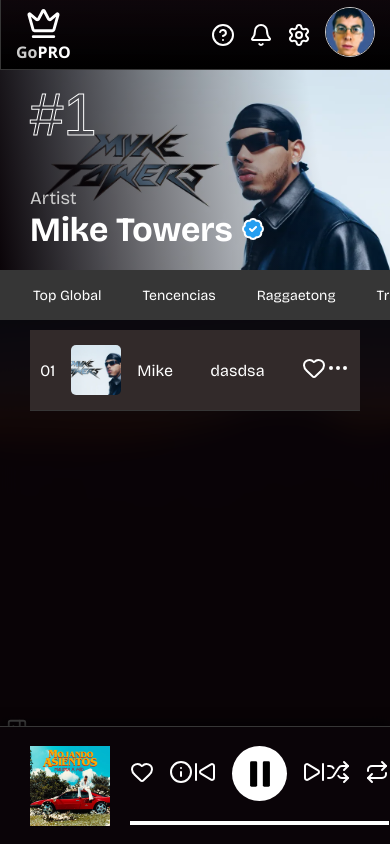
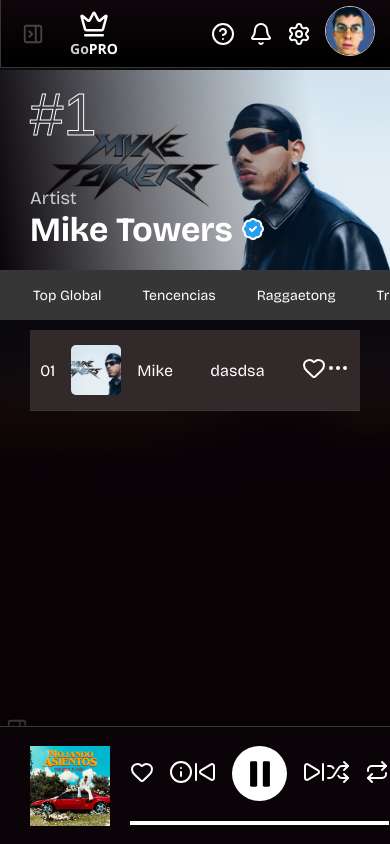
Before and after one commit to stivcode21/Rivox, a React (Vite) app: page / in a window 390 px wide. Built offline with nearby package versions, Linux system fonts and the light colour scheme; a web font is replaced by a local one.

Commit message:
feat: added button for collapse sidebar in mobiles

```diff
--- a/src/components/organisms/utilityBar/UtilityBar.jsx
+++ b/src/components/organisms/utilityBar/UtilityBar.jsx
@@ -1,17 +1,28 @@
 import { Bell, CircleQuestionMark, Crown, Settings } from "lucide-react";
 import styles from "./UtilityBar.module.css";
 import logo from "../../../assets/mclovin.jpg";
+import { useCollapseSidebar } from "../../../store/collapseSidebar";
+import CollapseButton from "../../atoms/collapseButton/CollapseButton";
 
 const UtilityBar = () => {
+  const { currentState } = useCollapseSidebar();
+
   return (
     <section className={styles.container}>
-      <article className={styles.pro}>
-        <Crown className={styles.icon} />
-        <h2 className={styles.title}>
-          <span>Go</span>
-          PRO
-        </h2>
-      </article>
+      <div className={styles.header}>
+        {!currentState && (
+          <div className={styles.btnCollapse}>
+            <CollapseButton />
+          </div>
+        )}
+        <div className={styles.pro}>
+          <Crown className={styles.icon} />
+          <h2 className={styles.title}>
+            <span>Go</span>
+            PRO
+          </h2>
+        </div>
+      </div>
       <nav>
         <ul className={styles.list}>
           <button>
--- a/src/components/organisms/utilityBar/UtilityBar.module.css
+++ b/src/components/organisms/utilityBar/UtilityBar.module.css
@@ -8,6 +8,8 @@
   align-items: center;
   padding: 15px 0;
   justify-content: space-between;
+  position: relative;
+  z-index: 10;
 }
 
 .title {
@@ -18,6 +20,16 @@
 .title span {
   font-family: "Open Sans", sans-serif;
   color: #ccc;
+}
+
+.header {
+  display: flex;
+  align-items: center;
+  gap: 20px;
+}
+
+.btnCollapse {
+  display: none;
 }
 
 .pro {
@@ -77,4 +89,17 @@
   .list {
     flex-direction: row;
   }
+
+  .pro svg {
+    width: 30px;
+    height: 30px;
+  }
+
+  .title {
+    font-size: 14px;
+  }
+
+  .btnCollapse {
+    display: block;
+  }
 }
```
